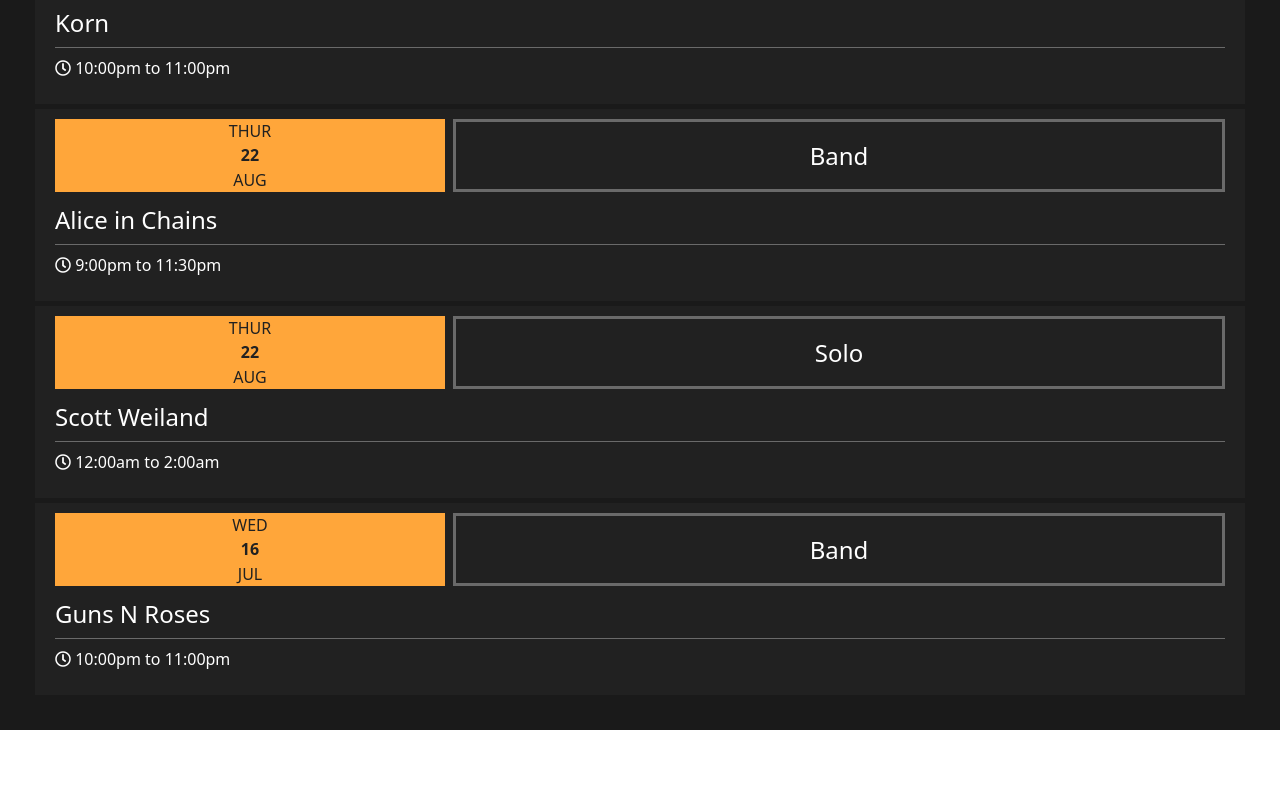
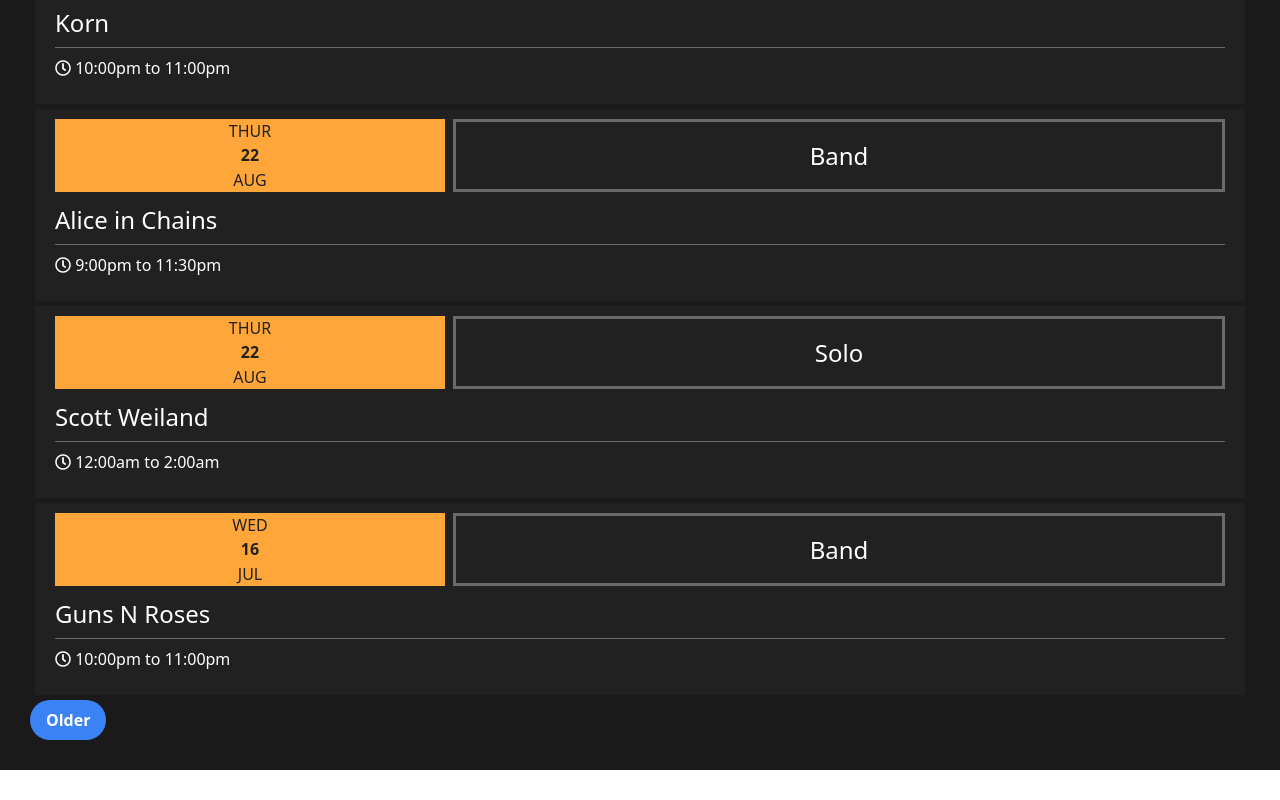
Before and after one commit to dstearle/vue-calendar-list, a Vue app: page / in a window 1280 px wide. Shown: the part 436-1236 px from the top of the page. Before the commit the page ends 1196 px from the top, so only its background shows below. Built offline with nearby package versions, Linux system fonts and the light colour scheme.

Commit message:
Testing out button for moving down the list

```diff
--- a/src/components/ShowsList.vue
+++ b/src/components/ShowsList.vue
@@ -6,6 +6,8 @@
         <Show :show="show" />
 
     </div>
+
+    <button class="bg-blue-500 hover:bg-blue-700 text-white font-bold py-2 px-4 rounded-full" @click="older()">Older</button>
 
 </template>
 
@@ -29,7 +31,7 @@
 
         },
 
-        data(){
+        data() {
 
             return {
 
@@ -42,7 +44,7 @@
 
         },
 
-        computed:{
+        computed: {
 
             // Paginates the list
             filteredShowsList(){
@@ -51,6 +53,18 @@
 
             }
 
+        },
+
+        methods: {
+
+            // Method for showing older shows in the list
+            older() {
+
+                this. limit += 5;
+                this.currentIndex += 5;
+
+            },
+
         }
 
     }
```
